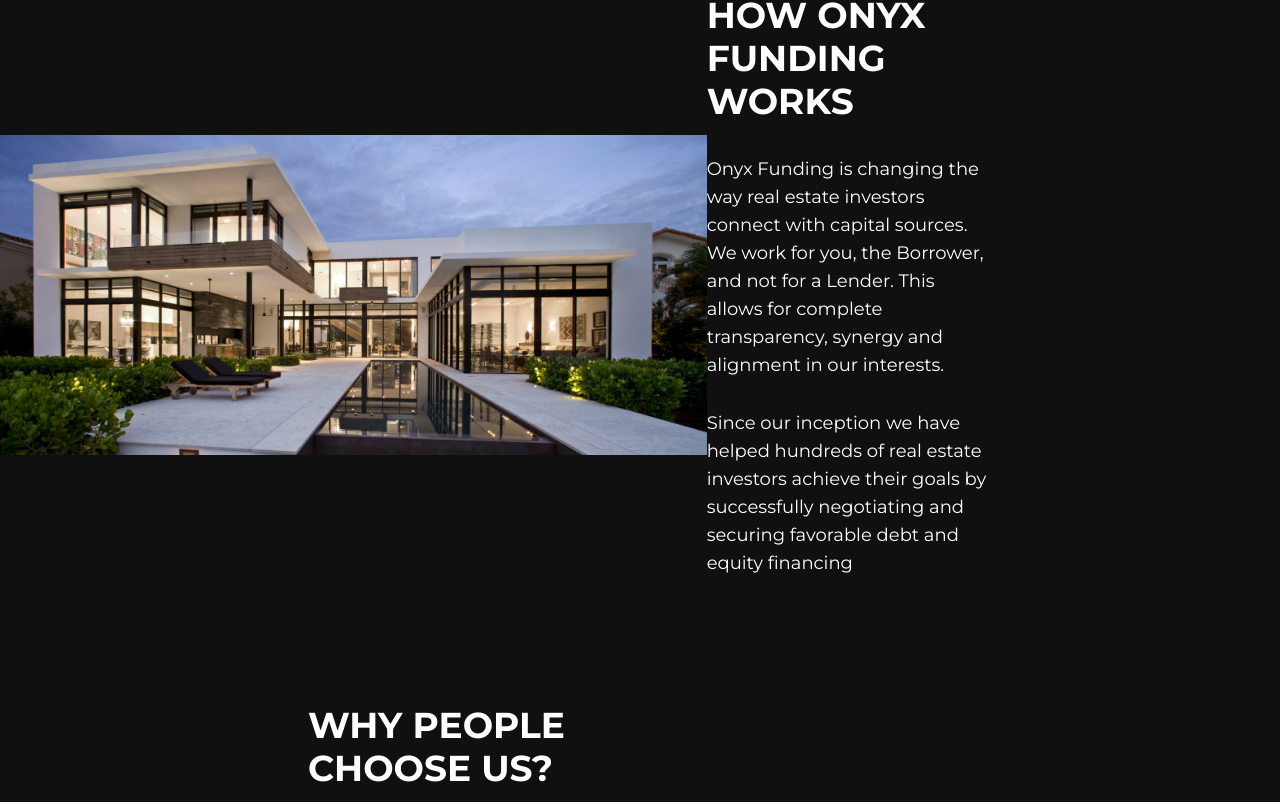
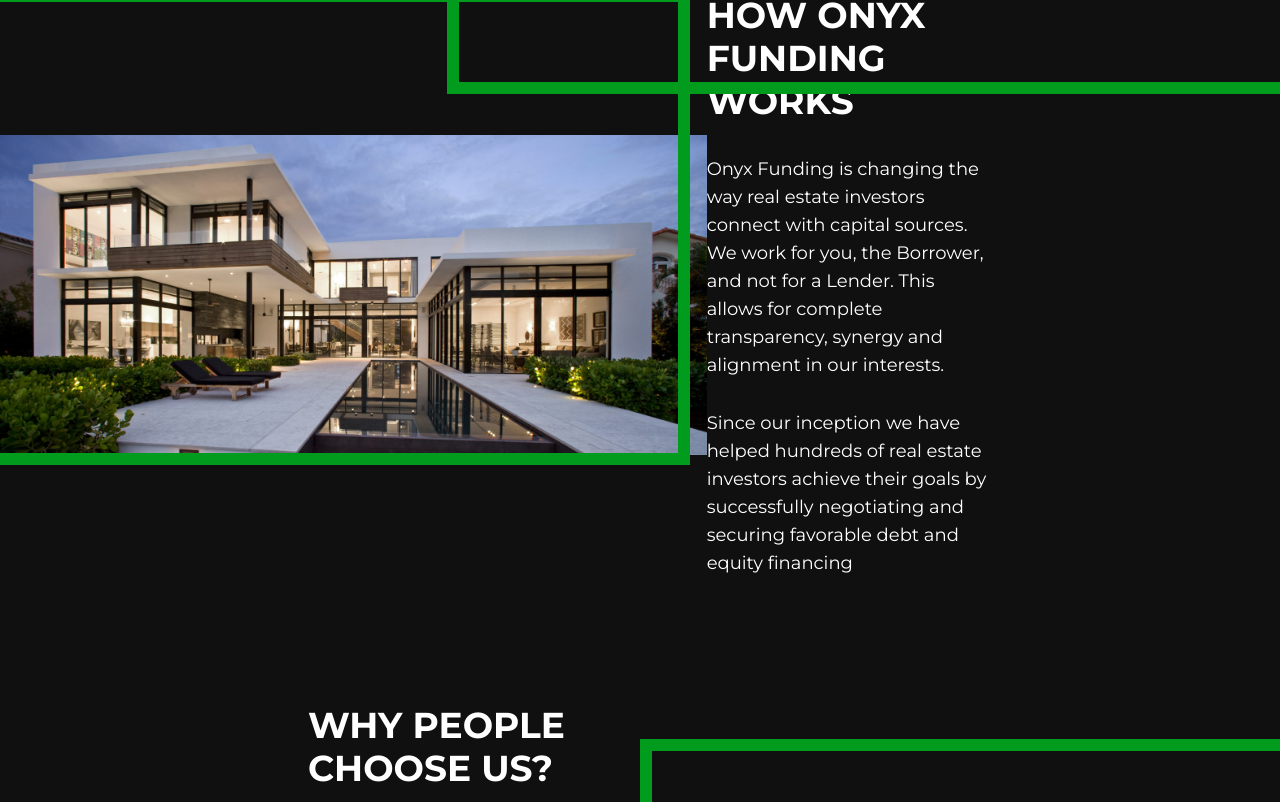
Before and after one commit to TatyanaStrelchenko/onyx, a React (Create React App) app: page /about in a window 1280 px wide. Shown: the part 1918-2720 px from the top of the page. Built offline with nearby package versions, Linux system fonts and the light colour scheme.

Commit message:
add styles

```diff
--- a/src/pages/About/About.js
+++ b/src/pages/About/About.js
@@ -46,7 +46,7 @@ const About = () => {
                 by providing exceptional service and consistent results.
               </p>
             </div>
-            <div className="objects-building">
+            <div className="img-holder">
               <img src={Image3} alt="img" />
             </div>
             <div className="objects-text">
@@ -62,7 +62,7 @@ const About = () => {
             </div>
           </div>
           <div className="col-right">
-            <div className="objects-building">
+            <div className="img-holder">
               <img src={Image2} alt="img" />
             </div>
             <div className="objects-text">
@@ -77,7 +77,7 @@ const About = () => {
                 goals by successfully negotiating and securing favorable debt and equity financing
               </p>
             </div>
-            <div className="objects-building">
+            <div className="img-holder">
               <img src={Image4} alt="img" />
             </div>
           </div>
--- a/src/pages/About/About.scss
+++ b/src/pages/About/About.scss
@@ -60,6 +60,20 @@
         .objects-text {
             padding-left: 308px;
         }
+       .img-holder {
+        &::after {
+            content: "";
+            position: absolute;
+            top: -145px;
+            left: 0;
+            width: 678px;
+            height: 451px;
+            background: transparent;
+            border: 12px var(--green) solid;
+            border-left: none;
+            z-index: 1;
+        }
+       }
     }
 
     .objects-text {
@@ -71,10 +85,23 @@
             margin-bottom: 30px;
         }
     }
-    .objects-building {
+    .img-holder {
         margin-bottom: 245px;
+        position: relative;
         img {
             width: 100%;
+        }
+        &::after {
+            content: "";
+            position: absolute;
+            top: 85px;
+            right: 0;
+            width: 821px;
+            height: 521px;
+            background: transparent;
+            border: 12px var(--green) solid;
+            border-right: none;
+            z-index: 1;
         }
     }
     .col-right {
@@ -82,6 +109,21 @@
         .objects-text {
             padding-right: 286px;
         }
-
+        .img-holder {
+            &:last-child {
+                &::after {
+                    content: "";
+                    position: absolute;
+                    top: -83px;
+                    right: 0;
+                    width: 628px;
+                    height: 588px;
+                    background: transparent;
+                    border: 12px var(--green) solid;
+                    border-right: none;
+                    z-index: 1;
+                }
+            }
+        }
     }
 }
```
